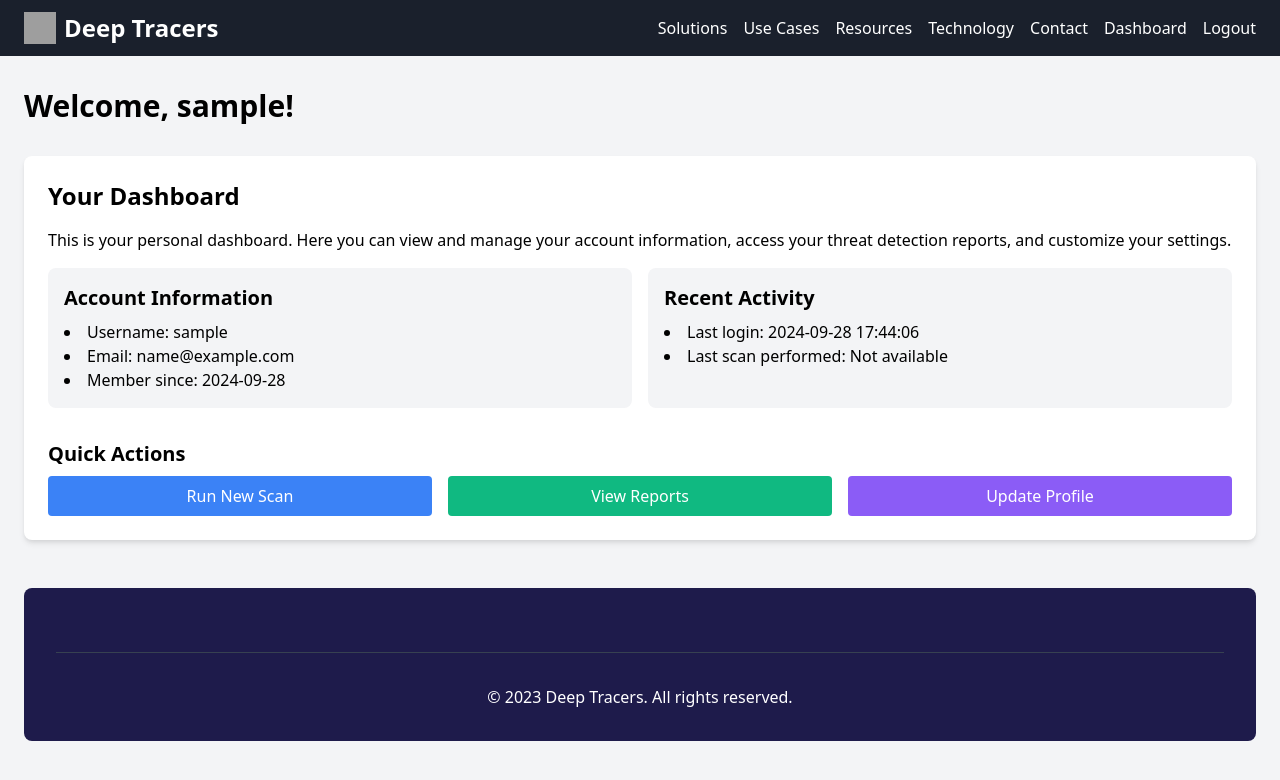
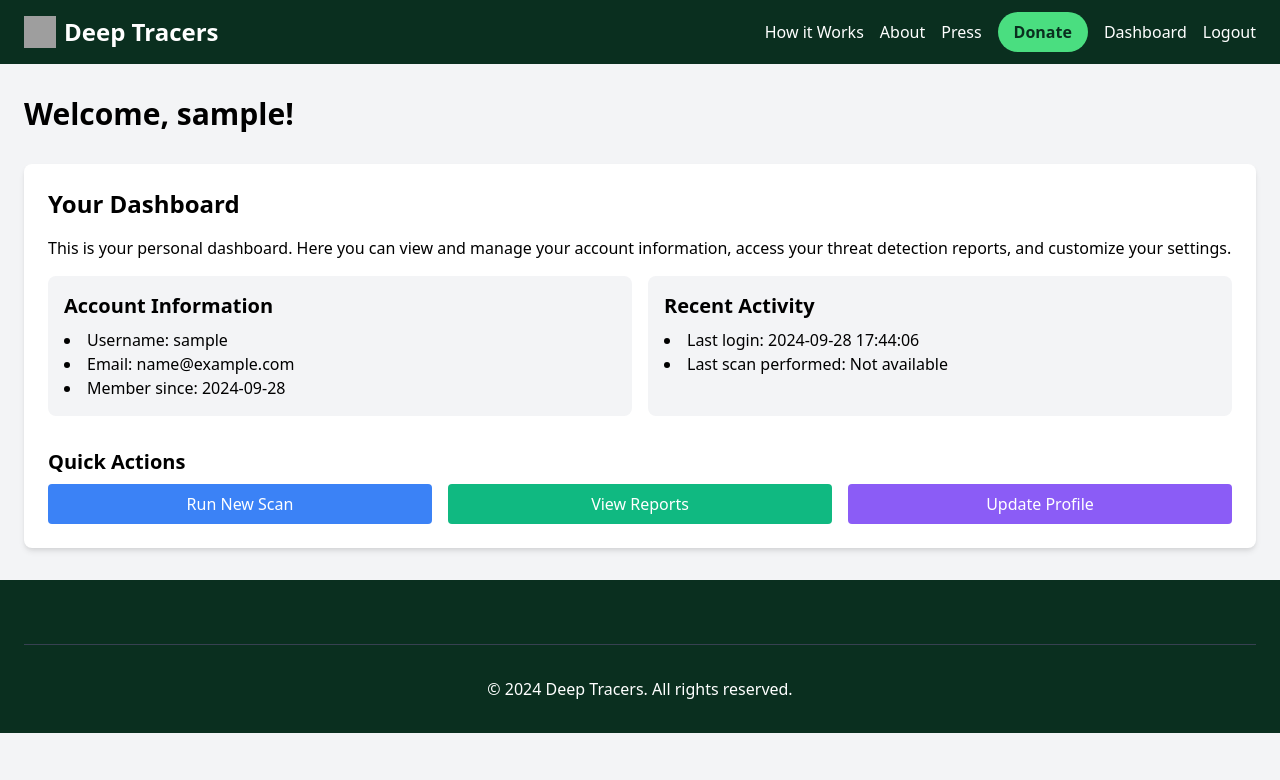
Before and after one commit to Sidreyas/DeepTracers, a Flask app: page /dashboard in a window 1280 px wide. Shown: the top 780 px of the page. Run offline with Flask 3, Linux system fonts and the light colour scheme; the visitor is signed in with stand-in values (Sample User, id 1); some libraries are stand-ins or nearby versions; grey boxes are pictures that could not be loaded.

Commit message:
Agent query: 1. Does the new navigation bar appear with the dark green background? 2. Are the 'How it Works' and 'About' dropdown menus working correctly? 3. Is the 'Donate' button visible with a light green background? 4. Do the 'Sign in' and 'Join now' buttons match the new design? 5. Is the navigation bar responsive on different screen sizes?

```diff
--- a/static/css/styles.css
+++ b/static/css/styles.css
@@ -1,26 +1,39 @@
 @import 'https://cdnjs.cloudflare.com/ajax/libs/tailwindcss/2.2.19/tailwind.min.css';
 
 /* Custom styles */
-.bg-primary {
-    background-color: #1a202c;
+.bg-dark-green {
+    background-color: #0a2f1f;
+}
+
+.text-dark-green {
+    color: #0a2f1f;
+}
+
+.bg-light-green {
+    background-color: #4ade80;
+}
+
+.hover\:bg-light-green-600:hover {
+    background-color: #16a34a;
 }
 
 .text-primary {
     color: #1a202c;
 }
 
-.btn-primary {
-    background-color: #4a5568;
-    color: white;
+/* Dropdown styles */
+.group:hover .group-hover\:block {
+    display: block;
 }
 
-.btn-primary:hover {
-    background-color: #2d3748;
+/* Button styles */
+.rounded-full {
+    border-radius: 9999px;
 }
 
 /* Footer styles */
 .footer-content {
-    background-color: #1e1b4b;
+    background-color: #0a2f1f;
 }
 
 .footer-content a:hover {
@@ -39,24 +52,3 @@
         grid-template-columns: 1fr;
     }
 }
-
-/* New button styles */
-.rounded-full {
-    border-radius: 9999px;
-}
-
-.bg-blue-500 {
-    background-color: #3b82f6;
-}
-
-.bg-blue-600 {
-    background-color: #2563eb;
-}
-
-.bg-green-500 {
-    background-color: #10b981;
-}
-
-.bg-green-600 {
-    background-color: #059669;
-}
--- a/templates/base.html
+++ b/templates/base.html
@@ -8,7 +8,7 @@
     <script src="https://kit.fontawesome.com/your-fontawesome-kit.js" crossorigin="anonymous"></script>
 </head>
 <body class="bg-gray-100">
-    <header class="bg-primary text-white">
+    <header class="bg-dark-green text-white">
         <nav class="container mx-auto px-6 py-3 flex justify-between items-center">
             <div class="flex items-center">
                 <a href="{{ url_for('main.index') }}" class="text-xl font-bold flex items-center">
@@ -17,50 +17,65 @@
                 </a>
             </div>
             <div class="hidden md:flex space-x-4 items-center">
-                <a href="{{ url_for('main.solutions') }}" class="hover:text-gray-300">Solutions</a>
-                <a href="{{ url_for('main.use_cases') }}" class="hover:text-gray-300">Use Cases</a>
-                <a href="{{ url_for('main.resources') }}" class="hover:text-gray-300">Resources</a>
-                <a href="{{ url_for('main.technology') }}" class="hover:text-gray-300">Technology</a>
-                <a href="{{ url_for('main.contact') }}" class="hover:text-gray-300">Contact</a>
+                <div class="relative group">
+                    <button class="hover:text-gray-300">How it Works</button>
+                    <div class="absolute left-0 mt-2 w-48 bg-white rounded-md shadow-lg hidden group-hover:block">
+                        <a href="#" class="block px-4 py-2 text-sm text-gray-700 hover:bg-gray-100">Overview</a>
+                        <a href="#" class="block px-4 py-2 text-sm text-gray-700 hover:bg-gray-100">Features</a>
+                        <a href="#" class="block px-4 py-2 text-sm text-gray-700 hover:bg-gray-100">Pricing</a>
+                    </div>
+                </div>
+                <div class="relative group">
+                    <button class="hover:text-gray-300">About</button>
+                    <div class="absolute left-0 mt-2 w-48 bg-white rounded-md shadow-lg hidden group-hover:block">
+                        <a href="#" class="block px-4 py-2 text-sm text-gray-700 hover:bg-gray-100">Our Story</a>
+                        <a href="#" class="block px-4 py-2 text-sm text-gray-700 hover:bg-gray-100">Team</a>
+                        <a href="#" class="block px-4 py-2 text-sm text-gray-700 hover:bg-gray-100">Careers</a>
+                    </div>
+                </div>
+                <a href="{{ url_for('main.resources') }}" class="hover:text-gray-300">Press</a>
+                <a href="#" class="bg-light-green text-dark-green font-bold py-2 px-4 rounded-full hover:bg-light-green-600">Donate</a>
                 {% if current_user.is_authenticated %}
                     <a href="{{ url_for('main.dashboard') }}" class="hover:text-gray-300">Dashboard</a>
                     <a href="{{ url_for('auth.logout') }}" class="hover:text-gray-300">Logout</a>
                 {% else %}
-                    <a href="{{ url_for('auth.login') }}" class="bg-blue-500 hover:bg-blue-600 text-white font-bold py-2 px-4 rounded-full">Sign in</a>
+                    <a href="{{ url_for('auth.login') }}" class="bg-transparent border border-white text-white font-bold py-2 px-4 rounded-full hover:bg-white hover:text-dark-green">Sign in</a>
+                    <a href="{{ url_for('auth.register') }}" class="bg-white text-dark-green font-bold py-2 px-4 rounded-full hover:bg-gray-200">Join now</a>
                 {% endif %}
             </div>
             <button id="mobile-menu-toggle" class="md:hidden">
                 <i class="fas fa-bars"></i>
             </button>
         </nav>
-        <div id="mobile-menu" class="md:hidden hidden bg-gray-800">
-            <a href="{{ url_for('main.solutions') }}" class="block px-4 py-2 text-sm hover:bg-gray-700">Solutions</a>
-            <a href="{{ url_for('main.use_cases') }}" class="block px-4 py-2 text-sm hover:bg-gray-700">Use Cases</a>
-            <a href="{{ url_for('main.resources') }}" class="block px-4 py-2 text-sm hover:bg-gray-700">Resources</a>
-            <a href="{{ url_for('main.technology') }}" class="block px-4 py-2 text-sm hover:bg-gray-700">Technology</a>
-            <a href="{{ url_for('main.contact') }}" class="block px-4 py-2 text-sm hover:bg-gray-700">Contact</a>
+        <div id="mobile-menu" class="md:hidden hidden bg-dark-green">
+            <a href="#" class="block px-4 py-2 text-sm hover:bg-gray-700">How it Works</a>
+            <a href="#" class="block px-4 py-2 text-sm hover:bg-gray-700">About</a>
+            <a href="{{ url_for('main.resources') }}" class="block px-4 py-2 text-sm hover:bg-gray-700">Press</a>
+            <a href="#" class="block px-4 py-2 text-sm hover:bg-gray-700">Donate</a>
             {% if current_user.is_authenticated %}
                 <a href="{{ url_for('main.dashboard') }}" class="block px-4 py-2 text-sm hover:bg-gray-700">Dashboard</a>
                 <a href="{{ url_for('auth.logout') }}" class="block px-4 py-2 text-sm hover:bg-gray-700">Logout</a>
             {% else %}
                 <a href="{{ url_for('auth.login') }}" class="block px-4 py-2 text-sm hover:bg-gray-700">Sign in</a>
+                <a href="{{ url_for('auth.register') }}" class="block px-4 py-2 text-sm hover:bg-gray-700">Join now</a>
             {% endif %}
         </div>
     </header>
 
     <main class="container mx-auto px-6 py-8">
         {% block content %}{% endblock %}
-        <section class="mt-12 bg-indigo-900 text-white p-8 rounded-lg footer-content">
-            <div class="container mx-auto">
-                <div class="grid md:grid-cols-4 gap-8 mb-8">
-                    {% block footer_content %}{% endblock %}
-                </div>
-                <div class="border-t border-gray-700 pt-8 text-center">
-                    <p>&copy; 2023 Deep Tracers. All rights reserved.</p>
-                </div>
+    </main>
+
+    <footer class="bg-dark-green text-white py-8">
+        <div class="container mx-auto px-6">
+            <div class="grid md:grid-cols-4 gap-8 mb-8">
+                {% block footer_content %}{% endblock %}
             </div>
-        </section>
-    </main>
+            <div class="border-t border-gray-700 pt-8 text-center">
+                <p>&copy; 2024 Deep Tracers. All rights reserved.</p>
+            </div>
+        </div>
+    </footer>
 
     <script src="{{ url_for('static', filename='js/main.js') }}"></script>
 </body>
```
Also changed, not shown: Screenshot from 2024-09-12 22-58-14.png (added), Screenshot from 2024-09-28 20-21-13.png (added).
